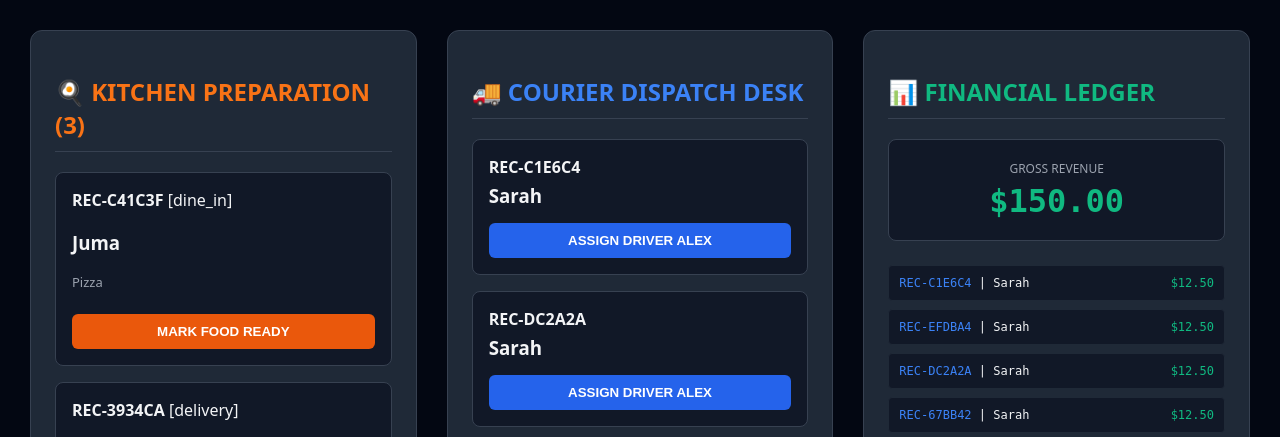
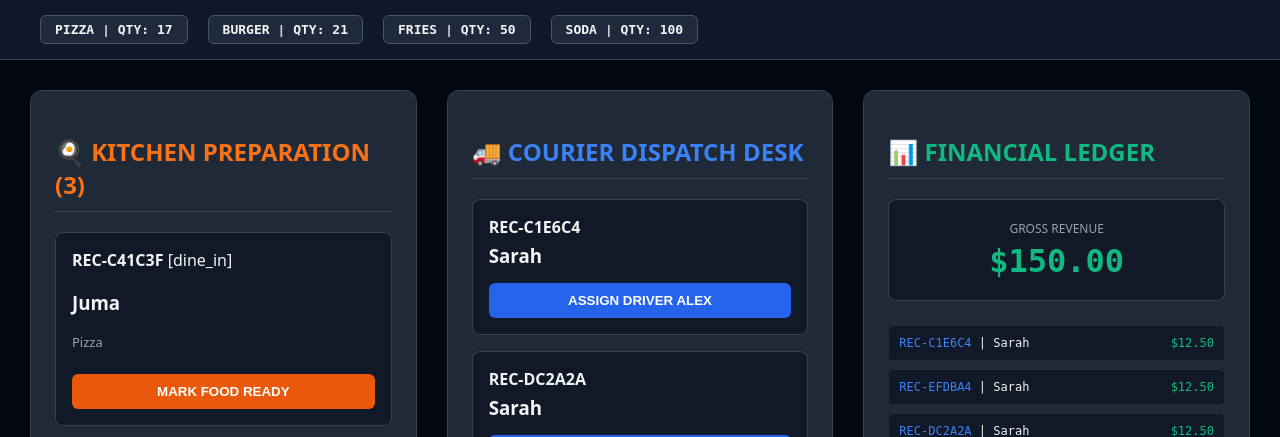
Before and after one commit to Mpofu-uncut/smart-restaurant-erp, a FastAPI app: page /dashboard in a window 1280 px wide. Shown: the part 74-511 px from the top of the page. Run offline with FastAPI, Linux system fonts and the light colour scheme; data comes from the database, SQL or seed files in the repository; both versions use the stored data as it was after the commit.

Commit message:
Implement active frontend stock alert tracking tickers with critical depletion flashing warnings

```diff
--- a/templates/dashboard.html
+++ b/templates/dashboard.html
@@ -7,6 +7,13 @@
         body { background-color: #030712; color: #f3f4f6; font-family: system-ui, sans-serif; margin: 0; padding: 0; }
         header { background-color: #111827; border-bottom: 1px solid #1f2937; padding: 20px 40px; display: flex; justify-content: space-between; align-items: center; }
         header h1 { color: #3b82f6; margin: 0; font-size: 24px; }
+
+        /* New Live Inventory Warehouse Ticker Styling */
+        .inventory-banner { display: flex; gap: 20px; padding: 15px 40px; background-color: #0f172a; border-bottom: 1px solid #334155; overflow-x: auto; font-family: monospace; }
+        .inv-pill { background-color: #1e293b; border: 1px solid #475569; padding: 6px 14px; border-radius: 6px; font-size: 13px; font-weight: bold; display: flex; gap: 10px; align-items: center; }
+        .inv-pill.warning { border-color: #f97316; color: #f97316; animation: pulse 2s infinite; }
+        .inv-pill.critical { border-color: #ef4444; color: #ef4444; background-color: rgba(239, 68, 68, 0.1); animation: blink 1s infinite; }
+
         .main-container { display: grid; grid-template-columns: repeat(3, 1fr); gap: 30px; padding: 30px; max-width: 1600px; margin: 0 auto; }
         section { background-color: #1f2937; border: 1px solid #374151; border-radius: 12px; padding: 24px; }
         .order-card { background-color: #111827; border: 1px solid #374151; border-radius: 8px; padding: 16px; margin-bottom: 16px; }
@@ -18,6 +25,9 @@
         .revenue-display { background-color: #111827; border: 1px solid #374151; border-radius: 8px; padding: 20px; text-align: center; margin-bottom: 24px; }
         .revenue-display h3 { margin: 0; font-size: 32px; color: #10b981; font-family: monospace; }
         .ledger-row { background-color: #111827; border: 1px solid #1f2937; padding: 10px; border-radius: 4px; display: flex; justify-content: space-between; font-family: monospace; font-size: 12px; margin-bottom: 8px; }
+
+        @keyframes pulse { 0%, 100% { opacity: 1; } 50% { opacity: 0.6; } }
+        @keyframes blink { 0%, 100% { border-color: #ef4444; } 50% { border-color: transparent; } }
     </style>
 </head>
 <body>
@@ -25,9 +35,15 @@
         <div><h1>MPOFU ENTERPRISE RESTAURANT</h1></div>
         <div style="color: #10b981; font-family: monospace;">● SERVER ONLINE</div>
     </header>
+
+    <!-- Visual Stock Alert Bar Component -->
+    <div class="inventory-banner" id="live-inventory-bar">
+        <div style="color: #64748b; font-size: 13px;">Syncing stock depletion levels...</div>
+    </div>
+
     <div class="main-container">
         <section>
-            <h2 style="color: #f97316; border-bottom: 1px solid #374151; padding-bottom: 10px;" id="kitchen-count">🍳 KITCHEN PREPARATION</h2>
+            <h2 style="color: #f97316; border-bottom: 1px solid #374151; padding-bottom: 10px;" id="kitchen-count">🍳 KITCHEN PREPARATION (0)</h2>
             <div id="kitchen-cards-container"></div>
         </section>
         <section>
@@ -40,12 +56,42 @@
             <div id="admin-ledger-container"></div>
         </section>
     </div>
+
     <script>
         const transitTrackers = {};
         async function fetchSystemData() {
             try {
+                // 1. Pull dynamic transaction ledger lines
                 const response = await fetch('/admin/dashboard/transactions?username=admin');
                 const data = await response.json();
+
+                // 2. Fetch raw ingredient quantities side-by-side (Parallel Data Sync)
+                const invResponse = await fetch('/inventory/status');
+                const invData = await invResponse.json();
+
+                // Render Live Stock Tracker Pill Badges
+                const invBar = document.getElementById('live-inventory-bar');
+                if (invBar && invData) {
+                    invBar.innerHTML = "";
+                    for (const [ingredient, qty] of Object.entries(invData)) {
+                        const pill = document.createElement('div');
+                        let badgeClass = "inv-pill";
+                        let statusTxt = `QTY: ${qty}`;
+
+                        if (qty === 0) {
+                            badgeClass += " critical";
+                            statusTxt = "❌ OUT OF STOCK";
+                        } else if (qty <= 5) {
+                            badgeClass += " warning";
+                            statusTxt = "⚠️ LOW STOCK";
+                        }
+
+                        pill.className = badgeClass;
+                        pill.innerHTML = `<span>${ingredient.toUpperCase()}</span> <span style="font-family:sans-serif; opacity:0.8;">|</span> <span>${statusTxt}</span>`;
+                        invBar.appendChild(pill);
+                    }
+                }
+
                 if (data && data.detailed_ledger) {
                     document.getElementById('gross-revenue').innerText = data.gross_system_revenue;
                     const kitchenContainer = document.getElementById('kitchen-cards-container');
```
Also changed, not shown: restaurant_enterprise.db.
